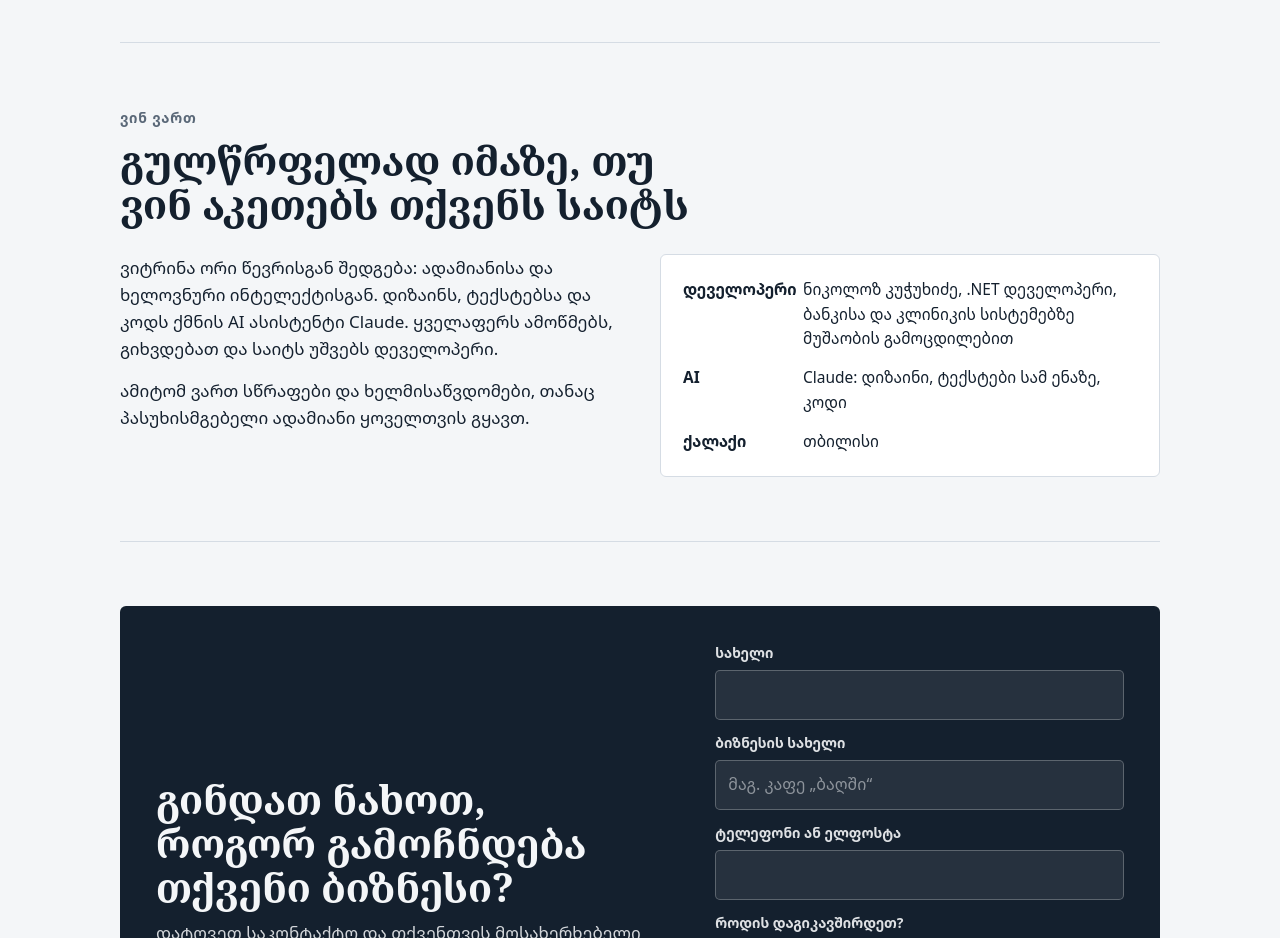
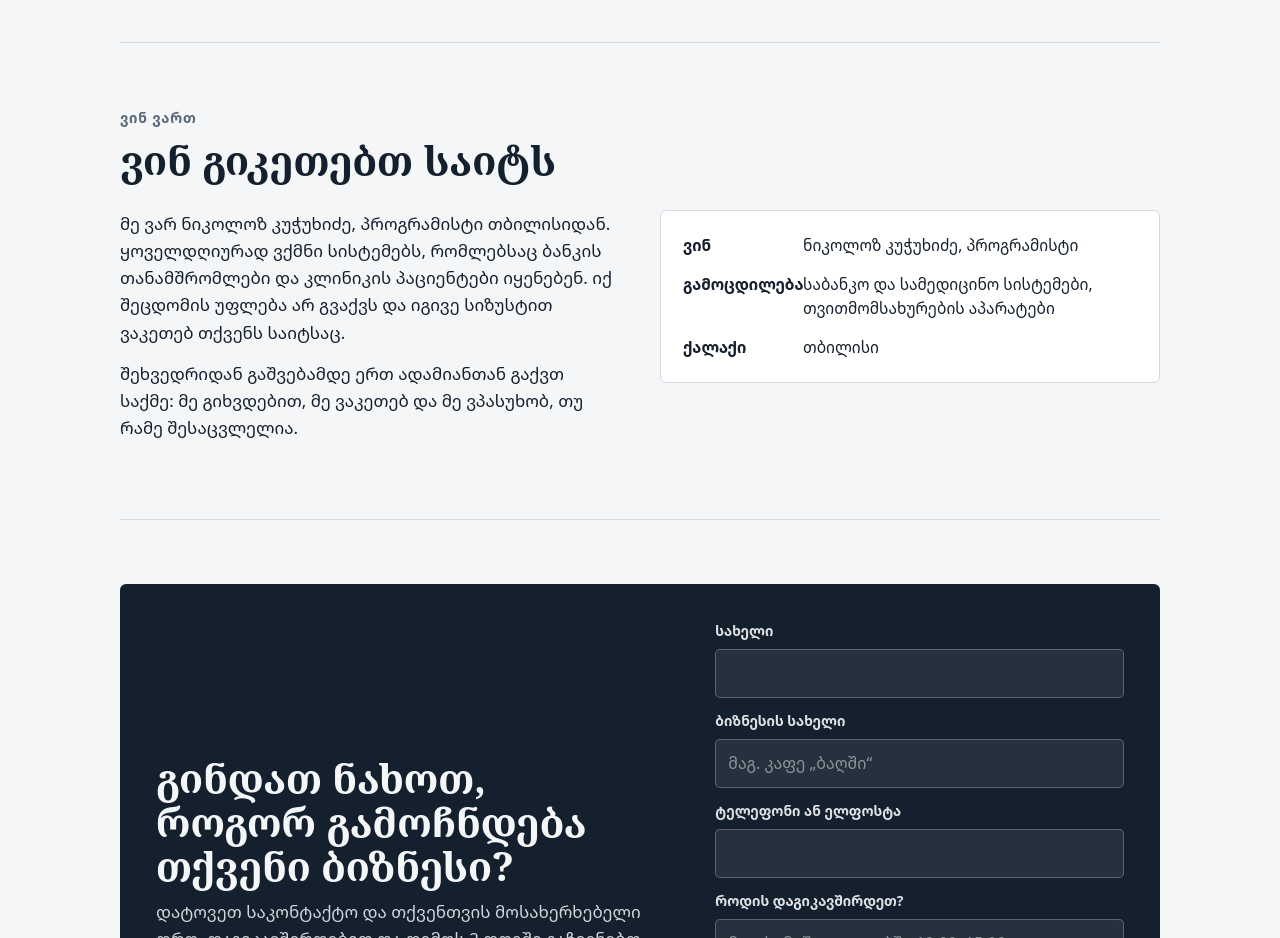
Before and after one commit to Nikoloz-Kuchukhidze/vitrinastudio.ge, a plain HTML site: page index.html in a window 1280 px wide. Shown: the part 2320-3258 px from the top of the page. Drawn offline with Linux system fonts and the light colour scheme.

Commit message:
Rewrite About section in plain language
Co-Authored-By: Claude Opus 5.5 <noreply@anthropic.com>
Claude-Session: https://claude.ai/code/session_01VECSLxfMCgsLB3FAFs82FC

```diff
--- a/index.html
+++ b/index.html
@@ -230,15 +230,15 @@ footer { padding: 28px 0 40px; color: var(--muted); font-size: 14px; }
 
   <section id="who">
     <p class="kicker">ვინ ვართ</p>
-    <h2>გულწრფელად იმაზე, თუ ვინ აკეთებს თქვენს საიტს</h2>
+    <h2>ვინ გიკეთებთ საიტს</h2>
     <div class="honest">
       <div>
-        <p>ვიტრინა ორი წევრისგან შედგება: ადამიანისა და ხელოვნური ინტელექტისგან. დიზაინს, ტექსტებსა და კოდს ქმნის AI ასისტენტი Claude. ყველაფერს ამოწმებს, გიხვდებათ და საიტს უშვებს დეველოპერი.</p>
-        <p>ამიტომ ვართ სწრაფები და ხელმისაწვდომები, თანაც პასუხისმგებელი ადამიანი ყოველთვის გყავთ.</p>
+        <p>მე ვარ ნიკოლოზ კუჭუხიძე, პროგრამისტი თბილისიდან. ყოველდღიურად ვქმნი სისტემებს, რომლებსაც ბანკის თანამშრომლები და კლინიკის პაციენტები იყენებენ. იქ შეცდომის უფლება არ გვაქვს და იგივე სიზუსტით ვაკეთებ თქვენს საიტსაც.</p>
+        <p>შეხვედრიდან გაშვებამდე ერთ ადამიანთან გაქვთ საქმე: მე გიხვდებით, მე ვაკეთებ და მე ვპასუხობ, თუ რამე შესაცვლელია.</p>
       </div>
       <div class="who">
-        <div><strong>დეველოპერი</strong><span>ნიკოლოზ კუჭუხიძე, .NET დეველოპერი, ბანკისა და კლინიკის სისტემებზე მუშაობის გამოცდილებით</span></div>
-        <div><strong>AI</strong><span>Claude: დიზაინი, ტექსტები სამ ენაზე, კოდი</span></div>
+        <div><strong>ვინ</strong><span>ნიკოლოზ კუჭუხიძე, პროგრამისტი</span></div>
+        <div><strong>გამოცდილება</strong><span>საბანკო და სამედიცინო სისტემები, თვითმომსახურების აპარატები</span></div>
         <div><strong>ქალაქი</strong><span>თბილისი</span></div>
       </div>
     </div>
```
